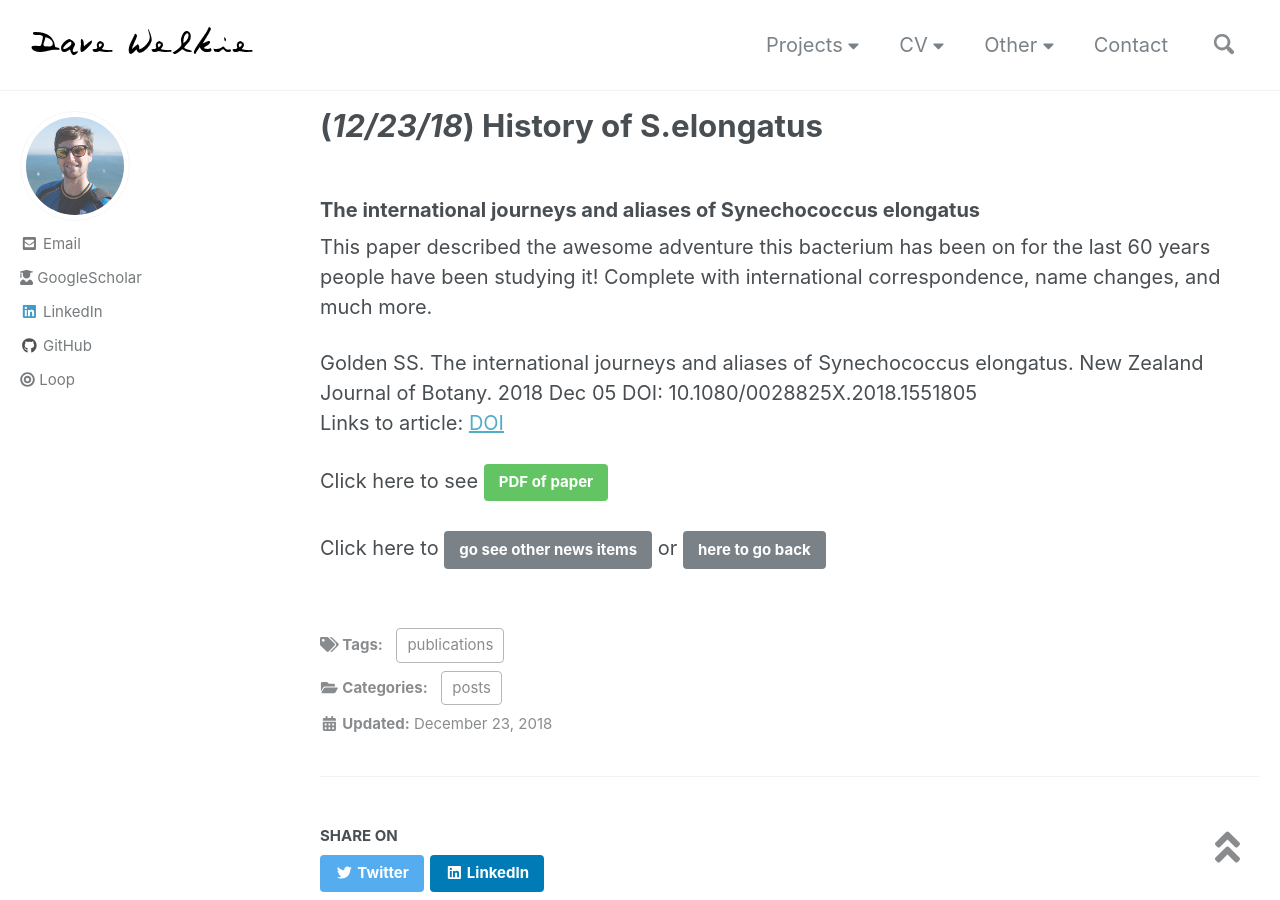
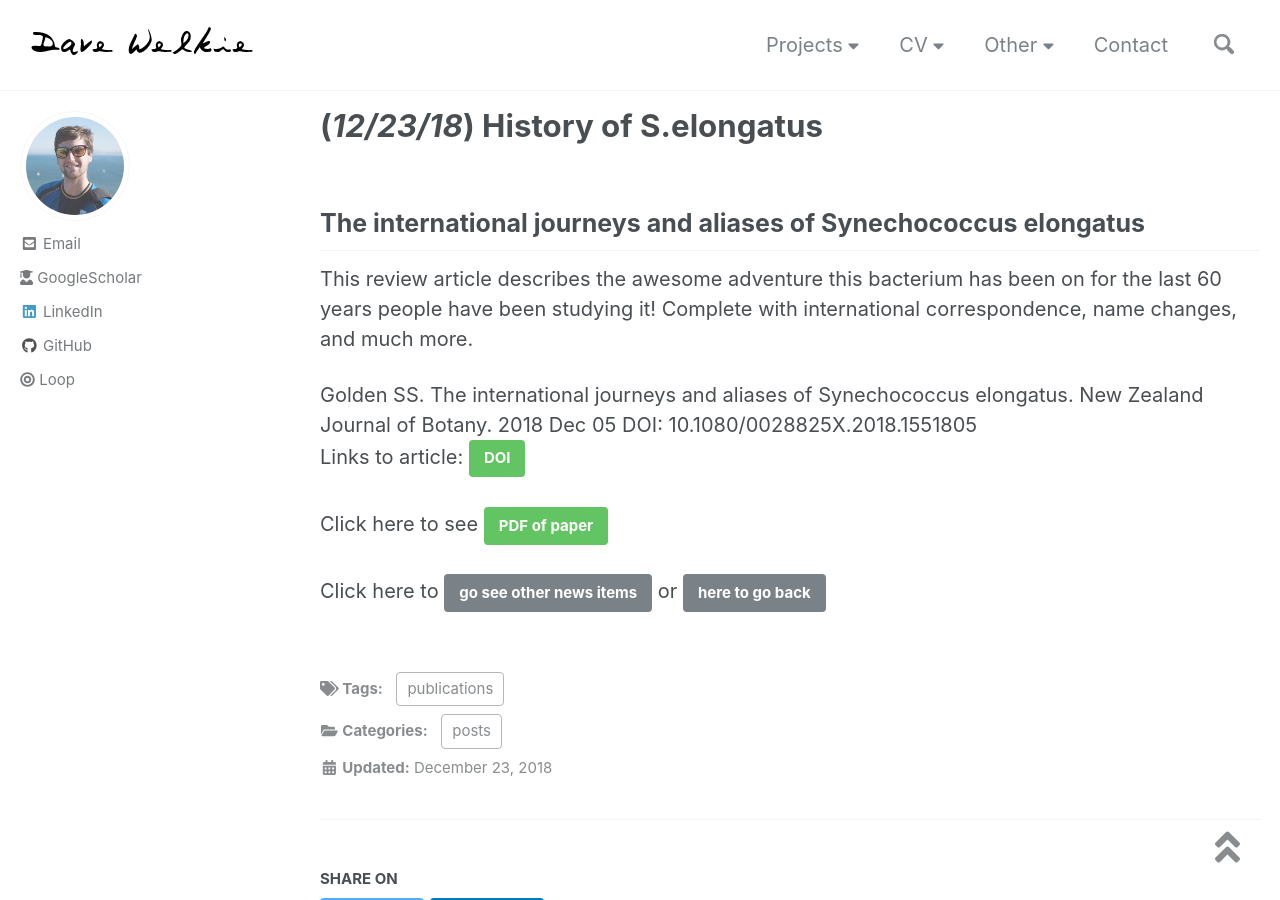
Before and after one commit to dwelkie/dwelkie.github.io, a Jekyll site: the page built from _posts/2018-12-23-History-7942.md, in a window 1280 px wide and 900 px high. Built offline with Jekyll 4.4.1, drawn with Linux system fonts in a browser that asks for light colours; nearby versions of some CDN libraries.

Commit message:
Update 2018-12-23-History-7942.md

```diff
--- a/_posts/2018-12-23-History-7942.md
+++ b/_posts/2018-12-23-History-7942.md
@@ -6,11 +6,11 @@ category: posts
 excerpt: "Manuscript expanding upon the history of the bacterium S.elongatus from my review paper in Trends in Micro, written by Susan Golden is out in the New Zealand Journal of Botany!"
 search: true
 ---
-### The international journeys and aliases of Synechococcus elongatus <br>
-This paper described the awesome adventure this bacterium has been on for the last 60 years people have been studying it! Complete with international correspondence, name changes, and much more.
+## The international journeys and aliases of Synechococcus elongatus <br>
+This review article describes the awesome adventure this bacterium has been on for the last 60 years people have been studying it! Complete with international correspondence, name changes, and much more.
 
 Golden SS. The international journeys and aliases of Synechococcus elongatus. New Zealand Journal of Botany. 2018 Dec 05 DOI: 10.1080/0028825X.2018.1551805 <br/>
-Links to article: [DOI](https://doi.org/10.1080/0028825X.2018.1551805){:target="_blank"}
+Links to article: [DOI](https://doi.org/10.1080/0028825X.2018.1551805){:target="_blank"}{: .btn .btn--success}
 
 Click here to see [PDF of paper](https://drive.google.com/open?id=1-ccmNB_ayqcUp16872k2TSZjnmdxZb2a){: .btn .btn--success}<br/>
 
```
